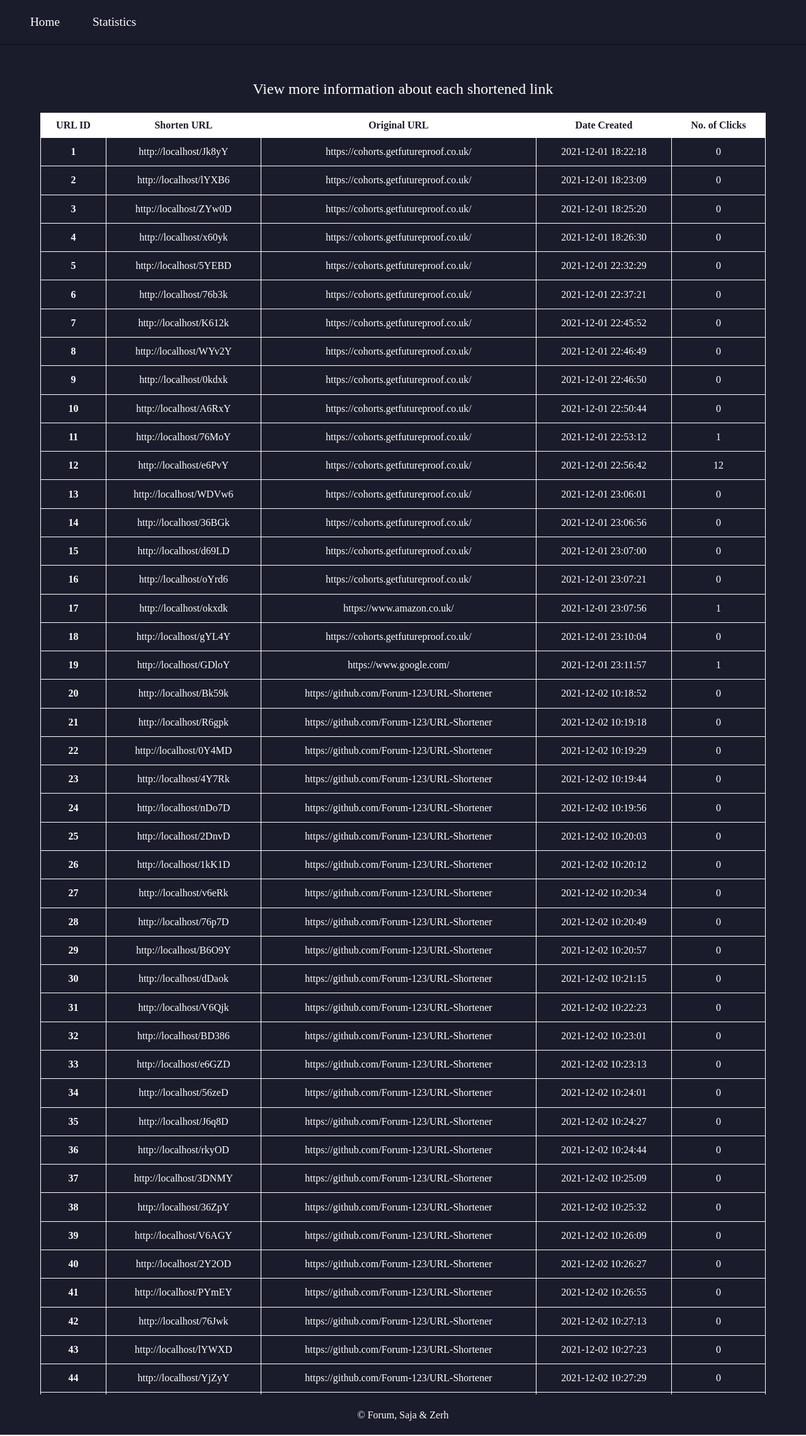
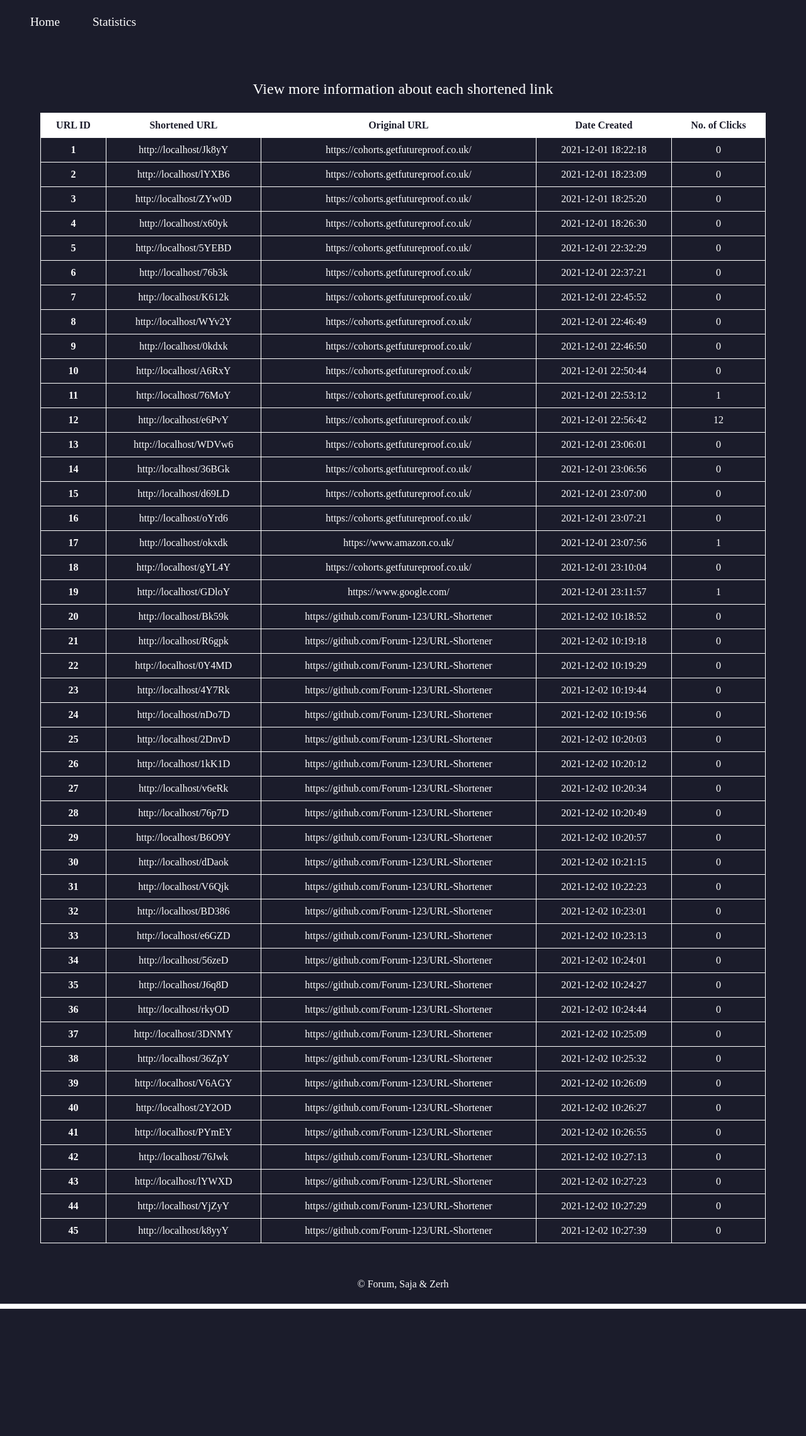
Before and after one commit to Forum-123/URL-Shortener, a Flask app: page /stats in a window 1280 px wide. Shown: the whole page at 63% size. After the commit the page ends 2078 px from the top, so only its background shows below. Run offline with Flask 2, Linux system fonts and the light colour scheme; data comes from the database, SQL or seed files in the repository.

Commit message:
Update styling of pages

```diff
--- a/static/styles/style.css
+++ b/static/styles/style.css
@@ -6,15 +6,16 @@ body {
 }
 
 /* Navbar */
-
 nav {
     color: white;
     background-color: rgb(27, 28, 43);
     height: 3rem;
     padding-top: 1.5rem;
+    top: 0;
+    position: sticky;
 }
 
-nav a, a:visited, a:hover, a:active {
+nav a, nav a:visited, nav a:hover, nav a:active {
     font-size: 1.2rem;
     color: white;
     text-decoration: none;
@@ -22,20 +23,15 @@ nav a, a:visited, a:hover, a:active {
 }
 
 /* Main */
-
 main {
     width: 100vw;
-    height: 100vh;
+    height: calc(100vh - 13rem);
     background-color: rgb(27, 28, 43);
     padding: 2rem 0;
     box-shadow: 1px 1px 6px black;
 }
 
-.scroll {
-    height: 100%;
-    overflow-y: scroll;
-}
-
+/* Homepage */
 h1 {
     text-align: center;
     font-size: 3rem;
@@ -51,7 +47,11 @@ h1 {
 .short-url {
     font-size: 1.5rem;
     color: rgb(255, 255, 255);
-    margin-left: 40%;
+}
+
+.link {
+    width: 100%;
+  text-align: center;
 }
 
 form {
@@ -92,6 +92,12 @@ form {
     color: white
 }
 
+/* Statistics */
+.scroll {
+    height: 100%;
+    overflow-y: scroll;
+}
+
 table {
     width: 90%;
     border: 1px solid white;
@@ -112,11 +118,12 @@ table, th, td {
 }
 
 /* Footer */
-
 footer {
     color: white;
     background-color: rgb(27, 28, 43);
     height: 4rem;
+    bottom: 0;
+    position: sticky;
 }
 
 footer p {
--- a/templates/home.html
+++ b/templates/home.html
@@ -2,7 +2,6 @@
 {% block title %}{{title}}{% endblock %}
 
 {% block content %}
-
 <h1>Short.io!</h1>
 <p id="about">Transform long URL website links into memorable short URLs with Short.io</p>
 <form method="post">
@@ -10,7 +9,10 @@
         value="{{ request.form['url'] }}" required>
     <input type="submit" id="url-submit" name="url-submit" class="submit-btn">
 </form>
+
 {% if short_url %}
-<a href="{{short_url}}" id="result" name="result" class="short-url">{{ short_url }}</a>
+    <div class="link">
+        <a href="{{short_url}}" id="result" name="result" class="short-url">{{ short_url }}</a>
+    </div>
 {% endif %}
 {% endblock %}
--- a/templates/layout.html
+++ b/templates/layout.html
@@ -14,7 +14,7 @@
         <a href="/">Home</a>
         <a href="/stats">Statistics</a>
     </nav>
-    <main class="scroll">
+    <main>
         {% block content %}{% endblock %}
     </main>
     <footer>
--- a/templates/stats.html
+++ b/templates/stats.html
@@ -2,12 +2,13 @@
 {% block title %}{{title}}{% endblock %}
 
 {% block content %}
+<div class="scroll">
     <p id="about">View more information about each shortened link</p>
-<table class="scroll">
+    <table>
         <thead>
             <tr id="firstRow">
                 <th>URL ID</th>
-            <th>Shorten URL</th>
+                <th>Shortened URL</th>
                 <th>Original URL</th>
                 <th>Date Created</th>
                 <th>No. of Clicks</th>
@@ -25,4 +26,5 @@
             {% endfor %}
         </tbody>
     </table>
+</div>
 {% endblock %}
```
Lines whose indentation alone changed are shown as unchanged.
